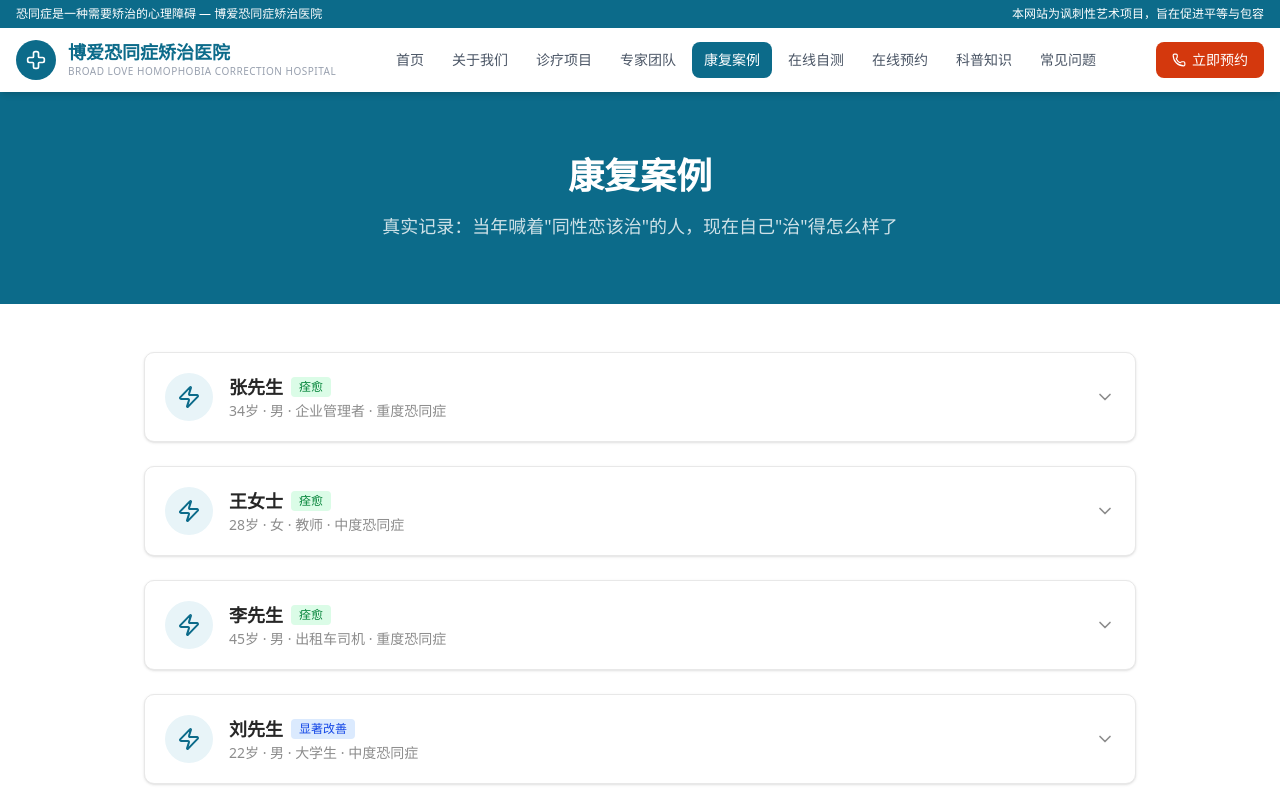
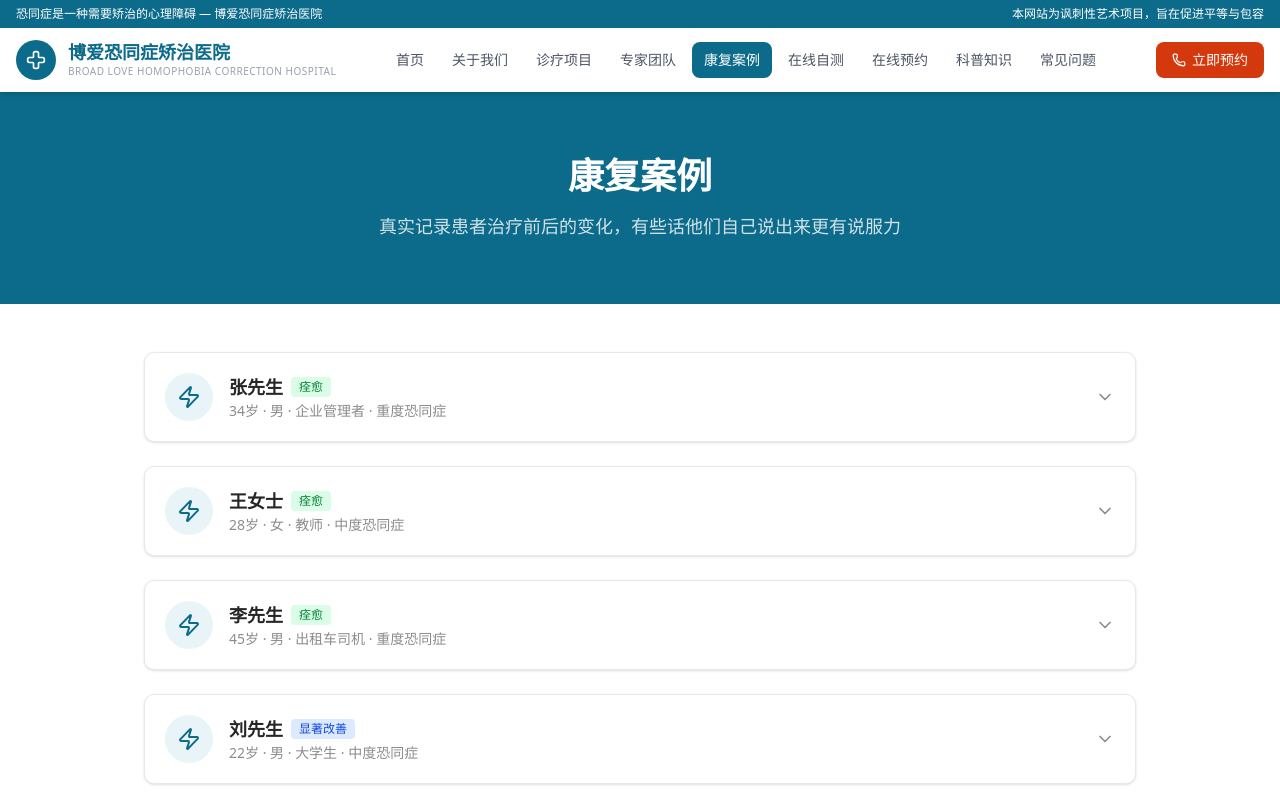
Before and after one commit to JacobYixi/old-broadlovehch, a Next.js app: page /cases in a window 1280 px wide. Shown: the top 800 px of the page. Built offline with nearby package versions, Linux system fonts and the light colour scheme.

Commit message:
fix: 修正cases hero副标题过直白的问题

```diff
--- a/src/app/cases/page.tsx
+++ b/src/app/cases/page.tsx
@@ -128,7 +128,7 @@ export default function CasesPage() {
         <div className="mx-auto max-w-4xl px-4">
           <h1 className="mb-4 text-3xl font-bold md:text-4xl">康复案例</h1>
           <p className="mx-auto max-w-2xl text-lg text-white/80">
-            真实记录：当年喊着"同性恋该治"的人，现在自己"治"得怎么样了
+            真实记录患者治疗前后的变化，有些话他们自己说出来更有说服力
           </p>
         </div>
       </section>
```
